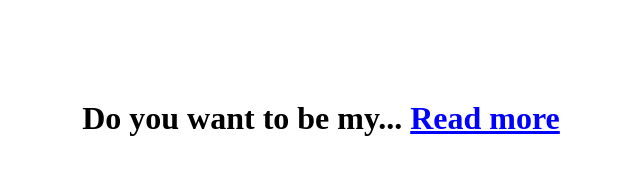
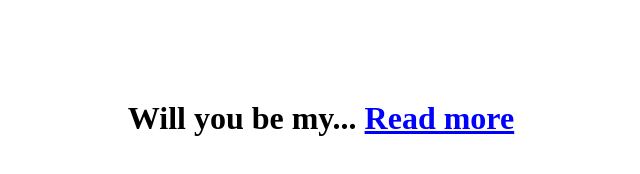
Before and after one commit to Vernon30/Personal, a plain HTML site: page index.html in a window 1280 px wide. Shown: the whole page, without its empty margins (319-959 px from the left). Drawn offline with Linux system fonts and the light colour scheme.

Commit message:
Update index.html

```diff
--- a/index.html
+++ b/index.html
@@ -9,7 +9,7 @@
 </head>
 <body>
     <div class="container">
-        <h1>Do you want to be my... <a href="https://youtu.be/BBJa32lCaaY?si=6qUEiS1K4tNjlka4" id="readMore">Read more</a></h1>
+        <h1>Will you be my... <a href="https://youtu.be/BBJa32lCaaY?si=6qUEiS1K4tNjlka4" id="readMore">Read more</a></h1>
         <p id="moreText" class="hide"></p>
     </div>
 
```
